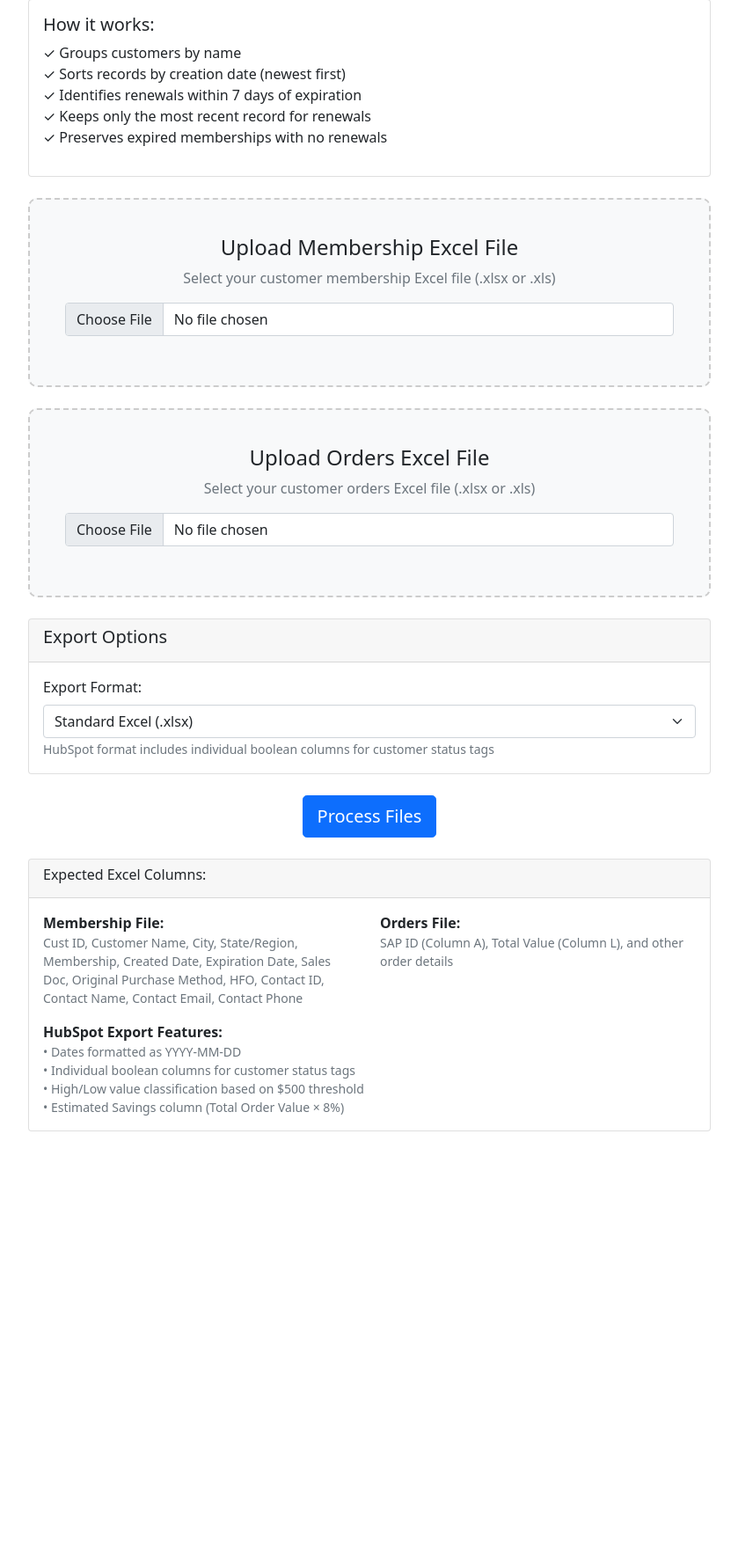
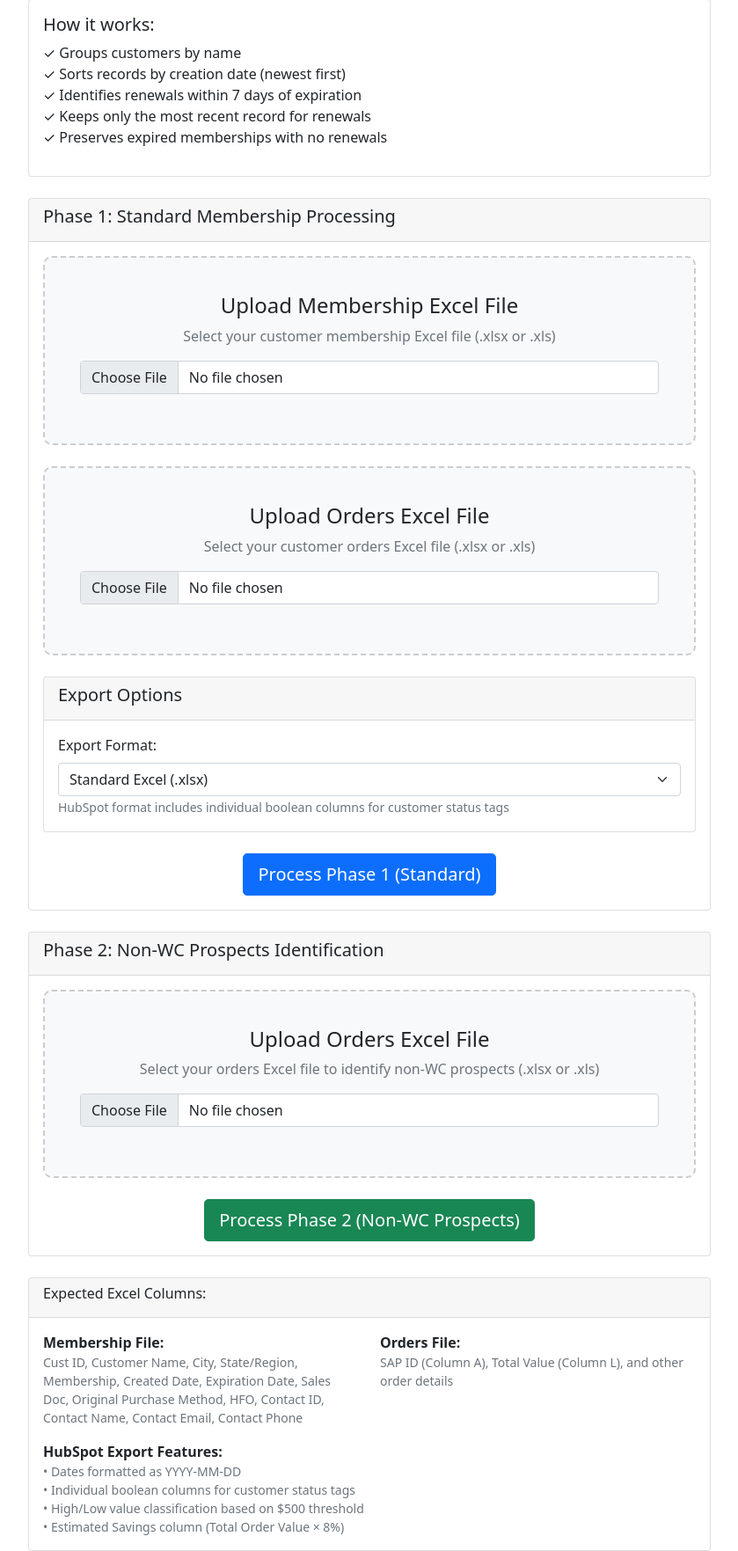
Before and after one commit to aidan-xyz/goldpan, a Flask app: page / in a window 1280 px wide. Shown: the part 123-1886 px from the top of the page at 88% size, without its empty margins (220-1059 px from the left). Before the commit the page ends 1409 px from the top, so only its background shows below. Run offline with Flask 3, Linux system fonts and the light colour scheme.

Commit message:
Assistant checkpoint: Integrated Phase 2 processing with dual buttons
Assistant generated file changes:
- main.py: Add phase two processing function, Add phase two processing route
- templates/upload.html: Add Phase 2 processing option
- templates/results.html: Add Phase 2 results display, Update results display text for Phase 2, Update preview title for Phase 2

---

User prompt:

So this code right here is meant to take only the ORDERS excel file and turn it into something useful, I have included the python code as well as the results HTML code for it. what I want to do, is work this code into our program here, so we have two buttons, process phase one (takes in both and does the regular operation), or process phase two (only needs the orders excel file and executes the seperate code)

Replit-Commit-Author: Assistant
Replit-Commit-Session-Id: c88b0eb7-25ef-4369-b98d-62625370ccd0

```diff
--- a/main.py
+++ b/main.py
@@ -341,6 +341,74 @@ def add_individual_boolean_tags_for_excel(df):
     return excel_df
 
 
+def process_phase_two_orders(orders_df):
+    """
+    Process orders file to identify non-WC prospects (Phase 2).
+
+    Args:
+        orders_df: DataFrame with orders data
+
+    Returns:
+        tuple: (final_prospect_data, high_value_prospects)
+    """
+    # Ensure required columns exist
+    required_cols = ['SAP ID', 'Customer Name', 'Total Value']
+    for col in required_cols:
+        if col not in orders_df.columns:
+            raise ValueError(f"Required column '{col}' not found in the orders file.")
+
+    # Ensure IDs and Names are strings and clean 'nan' values
+    orders_df['SAP ID'] = orders_df['SAP ID'].astype(str).replace('nan', '').replace('<NA>', '')
+    orders_df['Customer Name'] = orders_df['Customer Name'].astype(str).replace('nan', '').replace('<NA>', '')
+
+    # Convert Total Value to numeric, handling any non-numeric values
+    orders_df['Total Value'] = pd.to_numeric(orders_df['Total Value'], errors='coerce').fillna(0)
+
+    # Ensure 'WC Order' column exists and standardize values
+    if 'WC Order' not in orders_df.columns:
+        orders_df['WC Order'] = ''  # If column doesn't exist, treat as no 'yes' entries
+    orders_df['WC Order'] = orders_df['WC Order'].astype(str).str.lower().str.strip()
+
+    # --- Step 1: Determine which SAP IDs ever had a 'yes' WC Order ---
+    wc_status_per_sap_id = orders_df.groupby('SAP ID')['WC Order'].apply(lambda x: (x == 'yes').any()).reset_index()
+    wc_status_per_sap_id.columns = ['SAP ID', '_has_any_wc_order_yes']
+
+    # Filter to get only SAP IDs that NEVER had a 'yes' WC Order
+    non_wc_order_sap_ids = wc_status_per_sap_id[~wc_status_per_sap_id['_has_any_wc_order_yes']]['SAP ID']
+
+    # Filter the original orders_df to include only these non-WC order companies
+    clean_orders_df = orders_df[orders_df['SAP ID'].isin(non_wc_order_sap_ids)].copy()
+
+    # --- Step 2: Aggregate total orders for these clean companies ---
+    final_prospect_data = clean_orders_df.groupby(['SAP ID', 'Customer Name']).agg(
+        Total_Order_Value=('Total Value', 'sum')
+    ).reset_index()
+
+    final_prospect_data.rename(columns={'SAP ID': 'Cust ID'}, inplace=True)
+
+    # --- Step 3: Calculate Potential WC Savings (Total Order Value * 0.05) ---
+    final_prospect_data['Potential WC Savings'] = final_prospect_data['Total_Order_Value'] * 0.05
+
+    # --- Step 4: Identify High-Value Prospects ---
+    final_prospect_data['Is High-Value Prospect'] = final_prospect_data['Total_Order_Value'] > 1000
+
+    # Prepare high-value prospects data
+    high_value_prospects = final_prospect_data[final_prospect_data['Is High-Value Prospect']][['Customer Name', 'Cust ID', 'Total_Order_Value', 'Potential WC Savings']]
+
+    # --- Final Column Renames and Ordering for Output ---
+    final_prospect_data.rename(columns={'Total_Order_Value': 'Total Order Value'}, inplace=True)
+    output_columns = [
+        'Customer Name',
+        'Cust ID',
+        'Total Order Value',
+        'Potential WC Savings',
+        'Is High-Value Prospect'
+    ]
+    final_prospect_data = final_prospect_data[output_columns]
+
+    return final_prospect_data, high_value_prospects
+
+
 def format_for_hubspot_export(df):
     """
     Formats the dataframe for HubSpot export by creating a single multi-select tag column,
@@ -511,6 +579,62 @@ def process_file():
         flash('Invalid file type. Please upload Excel files (.xlsx or .xls)')
         return redirect(url_for('upload_file'))
 
+
+@app.route('/process_phase_two', methods=['POST'])
+def process_phase_two():
+    # Check if orders file is present
+    if 'orders_file' not in request.files:
+        flash('Orders file is required for Phase 2 processing')
+        return redirect(request.url)
+
+    orders_file = request.files['orders_file']
+
+    if orders_file.filename == '':
+        flash('Orders file must be selected')
+        return redirect(request.url)
+
+    if orders_file and allowed_file(orders_file.filename):
+        try:
+            # Read orders Excel file
+            orders_df = pd.read_excel(orders_file)
+
+            # Process phase two to identify non-WC prospects
+            final_prospect_data, high_value_prospects = process_phase_two_orders(orders_df)
+
+            # Save both files to temporary location
+            temp_dir = tempfile.gettempdir()
+
+            # Main prospects file
+            output_filename = f"non_wc_prospects_{secure_filename(orders_file.filename).rsplit('.', 1)[0]}.xlsx"
+            output_path = os.path.join(temp_dir, output_filename)
+
+            # High value prospects file
+            high_value_filename = f"high_value_prospects_{secure_filename(orders_file.filename).rsplit('.', 1)[0]}.xlsx"
+            high_value_path = os.path.join(temp_dir, high_value_filename)
+
+            # Save both files
+            with pd.ExcelWriter(output_path, engine='openpyxl') as writer:
+                final_prospect_data.to_excel(writer, index=False, sheet_name='Non-WC Prospects')
+
+            with pd.ExcelWriter(high_value_path, engine='openpyxl') as writer:
+                high_value_prospects.to_excel(writer, index=False, sheet_name='High-Value Prospects')
+
+            return render_template('results.html',
+                                   original_count=len(orders_df),
+                                   deduplicated_count=len(final_prospect_data),
+                                   reduction=len(orders_df) - len(final_prospect_data),
+                                   filename=output_filename,
+                                   high_value_filename=high_value_filename,
+                                   export_format='phase_two',
+                                   preview_data=final_prospect_data.head(10).to_html(classes='table table-striped', index=False))
+
+        except Exception as e:
+            flash(f'Error processing Phase 2 file: {str(e)}')
+            return redirect(url_for('upload_file'))
+    else:
+        flash('Invalid file type. Please upload Excel files (.xlsx or .xls)')
+        return redirect(url_for('upload_file'))
+
 @app.route('/download/<filename>')
 def download_file(filename):
     temp_dir = tempfile.gettempdir()
--- a/templates/upload.html
+++ b/templates/upload.html
@@ -52,6 +52,12 @@
                 {% endif %}
             {% endwith %}
 
+            <!-- Phase 1: Standard Processing -->
+            <div class="card mb-4">
+                <div class="card-header">
+                    <h5>Phase 1: Standard Membership Processing</h5>
+                </div>
+                <div class="card-body">
                     <form method="POST" action="/process" enctype="multipart/form-data">
                         <div class="upload-area mb-4">
                             <div class="mb-3">
@@ -87,10 +93,37 @@
 
                         <div class="text-center mt-4">
                             <button type="submit" class="btn btn-primary btn-lg">
-                        Process Files
+                                Process Phase 1 (Standard)
                             </button>
                         </div>
                     </form>
+                </div>
+            </div>
+
+            <!-- Phase 2: Non-WC Prospects Processing -->
+            <div class="card mb-4">
+                <div class="card-header">
+                    <h5>Phase 2: Non-WC Prospects Identification</h5>
+                </div>
+                <div class="card-body">
+                    <form method="POST" action="/process_phase_two" enctype="multipart/form-data">
+                        <div class="upload-area">
+                            <div class="mb-3">
+                                <i class="fas fa-cloud-upload-alt fa-3x text-muted mb-3"></i>
+                                <h4>Upload Orders Excel File</h4>
+                                <p class="text-muted">Select your orders Excel file to identify non-WC prospects (.xlsx or .xls)</p>
+                                <input type="file" class="form-control" name="orders_file" accept=".xlsx,.xls" required>
+                            </div>
+                        </div>
+
+                        <div class="text-center mt-4">
+                            <button type="submit" class="btn btn-success btn-lg">
+                                Process Phase 2 (Non-WC Prospects)
+                            </button>
+                        </div>
+                    </form>
+                </div>
+            </div>
         </div>
 
         <div class="mt-4">
```
Also changed, not shown: templates/results.html (+18 -7 lines). Lines whose indentation alone changed are shown as unchanged.
